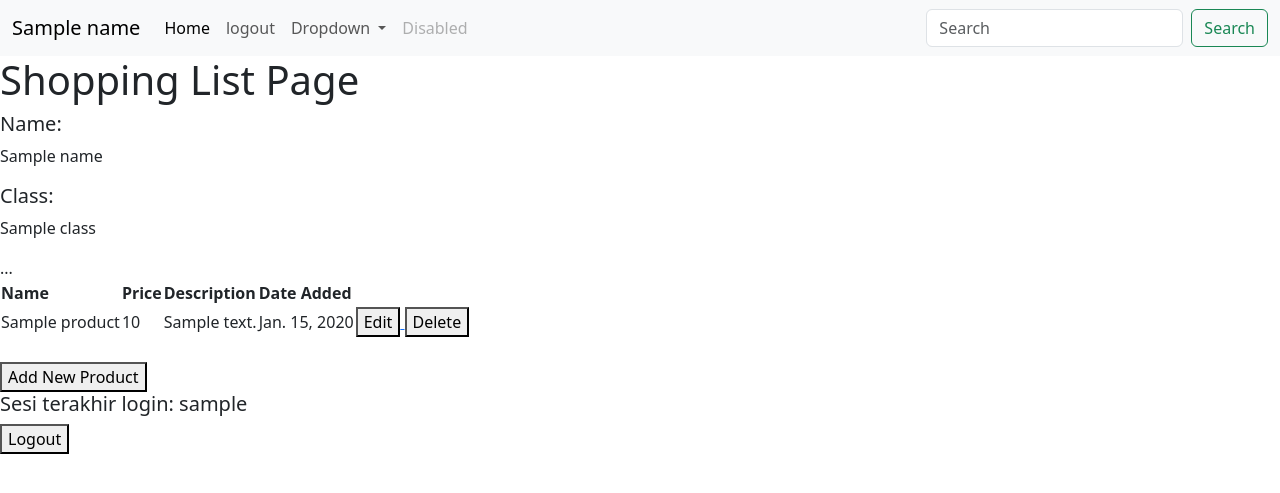
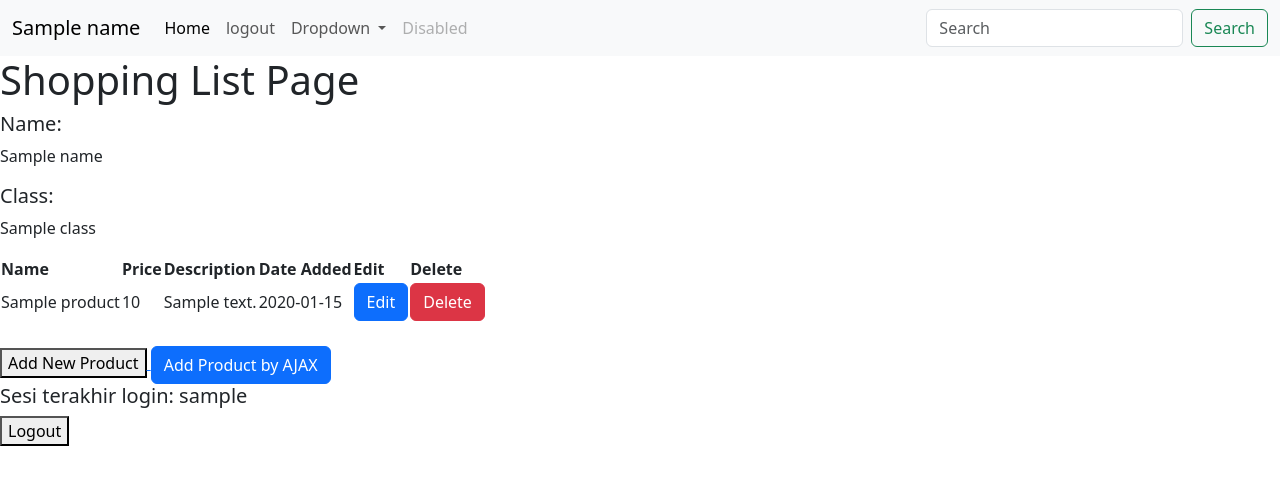
Before and after one commit to Pradiptaa/shopping-list, a Django app: template main/templates/main.html in a window 1280 px wide. Shown: the top 493 px of the page. Run offline with Django 4.2, Linux system fonts and the light colour scheme; tables that the repository leaves empty hold one stand-in row (values such as "Sample post"); the template is opened without the code that fills it: values that come from a table or form of the project are taken from there, most other values are stand-ins (such as "Sample title", 1, 10 or a date in 2020).

Commit message:
Finished tutorial 5

```diff
--- a/main/templates/main.html
+++ b/main/templates/main.html
@@ -45,37 +45,8 @@
     <h5>Class:</h5>
     <p>{{class}}</p>
 
-    ...
-<table>
-    <tr>
-        <th>Name</th>
-        <th>Price</th>
-        <th>Description</th>
-        <th>Date Added</th>
-    </tr>
+<table id="product_table">
 
-    {% comment %} Berikut cara memperlihatkan data produk di bawah baris ini {% endcomment %}
-
-    {% for product in products %}
-        <tr>
-            <td>{{product.name}}</td>
-            <td>{{product.price}}</td>
-            <td>{{product.description}}</td>
-            <td>{{product.date_added}}</td>
-            <td>
-                <a href="{% url 'main:edit_product' product.pk %}">
-                    <button>
-                        Edit
-                    </button>
-                </a>
-                <a href="{% url 'main:delete_product' product.pk %}">
-                      <button>
-                          Delete
-                      </button>
-                  </a>
-            </td>
-        </tr>
-    {% endfor %}
 </table>
 
 <br />
@@ -85,10 +56,91 @@
         Add New Product
     </button>
 </a>
+<div class="modal fade" id="exampleModal" tabindex="-1" aria-labelledby="exampleModalLabel" aria-hidden="true">
+  <div class="modal-dialog">
+      <div class="modal-content">
+          <div class="modal-header">
+              <h1 class="modal-title fs-5" id="exampleModalLabel">Add New Product</h1>
+              <button type="button" class="btn-close" data-bs-dismiss="modal" aria-label="Close"></button>
+          </div>
+          <div class="modal-body">
+              <form id="form" onsubmit="return false;">
+                  {% csrf_token %}
+                  <div class="mb-3">
+                      <label for="name" class="col-form-label">Name:</label>
+                      <input type="text" class="form-control" id="name" name="name"></input>
+                  </div>
+                  <div class="mb-3">
+                      <label for="price" class="col-form-label">Price:</label>
+                      <input type="number" class="form-control" id="price" name="price"></input>
+                  </div>
+                  <div class="mb-3">
+                      <label for="description" class="col-form-label">Description:</label>
+                      <textarea class="form-control" id="description" name="description"></textarea>
+                  </div>
+              </form>
+          </div>
+          <div class="modal-footer">
+              <button type="button" class="btn btn-secondary" data-bs-dismiss="modal">Close</button>
+              <button type="button" class="btn btn-primary" id="button_add" data-bs-dismiss="modal">Add Product</button>
+          </div>
+      </div>
+  </div>
+</div>
+<button type="button" class="btn btn-primary" data-bs-toggle="modal" data-bs-target="#exampleModal">Add Product by AJAX</button>
+
 <h5>Sesi terakhir login: {{ last_login }}</h5>
 <a href="{% url 'main:logout' %}">
     <button>
         Logout
     </button>
 </a>
+
+<script>
+  async function getProducts() {
+      return fetch("{% url 'main:get_product_json' %}").then((res) => res.json())
+  }
+  async function refreshProducts() {
+        document.getElementById("product_table").innerHTML = ""
+        const products = await getProducts()
+        let htmlString = `<tr>
+            <th>Name</th>
+            <th>Price</th>
+            <th>Description</th>
+            <th>Date Added</th>
+            <th>Edit</th>
+            <th>Delete<th>
+        </tr>`
+        products.forEach((item) => {
+            htmlString += `\n<tr>
+            <td>${item.fields.name}</td>
+            <td>${item.fields.price}</td>
+            <td>${item.fields.description}</td>
+            <td>${item.fields.date_added}</td>
+            <td>
+              <button class="btn btn-primary" id="button_edit" onclick="editProduct(${item.pk})">Edit</button>
+            </td>
+            <td>
+              <button class="btn btn-danger" onclick="deleteProduct(${item.pk})">Delete</button>
+            </td>
+        </tr>`
+        })
+
+        document.getElementById("product_table").innerHTML = htmlString
+    }
+
+    refreshProducts()
+    function addProduct() {
+        fetch("{% url 'main:add_product_ajax' %}", {
+            method: "POST",
+            body: new FormData(document.querySelector('#form'))
+        }).then(refreshProducts)
+
+        document.getElementById("form").reset()
+        return false
+    }
+    document.getElementById("button_add").onclick = addProduct
+
+</script>
+
 {% endblock content %}
--- a/main/urls.py
+++ b/main/urls.py
@@ -1,5 +1,5 @@
 from django.urls import path
-from main.views import show_main, create_product, show_xml, show_json, show_xml_by_id, show_json_by_id, register, login_user, logout_user, edit_product, delete_product
+from main.views import show_main, create_product, show_xml, show_json, show_xml_by_id, show_json_by_id, register, login_user, logout_user, edit_product, delete_product, get_product_json, add_product_ajax
 
 app_name = 'main'
 
@@ -15,5 +15,6 @@ urlpatterns = [
     path('logout/', logout_user, name='logout'),
     path('edit-product/<int:id>', edit_product, name='edit_product'),
     path('delete/<int:id>', delete_product, name='delete_product'),
-
+    path('get-product/', get_product_json, name='get_product_json'),
+    path('create-product-ajax/', add_product_ajax, name='add_product_ajax'),
 ]
--- a/main/views.py
+++ b/main/views.py
@@ -1,5 +1,5 @@
 from django.shortcuts import render
-from django.http import HttpResponseRedirect, HttpResponse
+from django.http import HttpResponseRedirect, HttpResponse, HttpResponseNotFound
 from main.forms import ProductForm
 from django.urls import reverse
 from django.core import serializers
@@ -9,6 +9,7 @@ from django.contrib.auth.forms import UserCreationForm
 from django.contrib import messages
 from django.contrib.auth import authenticate, login, logout
 from django.contrib.auth.decorators import login_required
+from django.views.decorators.csrf import csrf_exempt
 import datetime
 
 # Create your views here.
@@ -109,3 +110,22 @@ def delete_product(request, id):
     product.delete()
     # Kembali ke halaman awal
     return HttpResponseRedirect(reverse('main:show_main'))
+
+def get_product_json(request):
+    product_item = Product.objects.all()
+    return HttpResponse(serializers.serialize('json', product_item))
+
+@csrf_exempt
+def add_product_ajax(request):
+    if request.method == 'POST':
+        name = request.POST.get("name")
+        price = request.POST.get("price")
+        description = request.POST.get("description")
+        user = request.user
+
+        new_product = Product(name=name, price=price, description=description, user=user)
+        new_product.save()
+
+        return HttpResponse(b"CREATED", status=201)
+
+    return HttpResponseNotFound()
```
